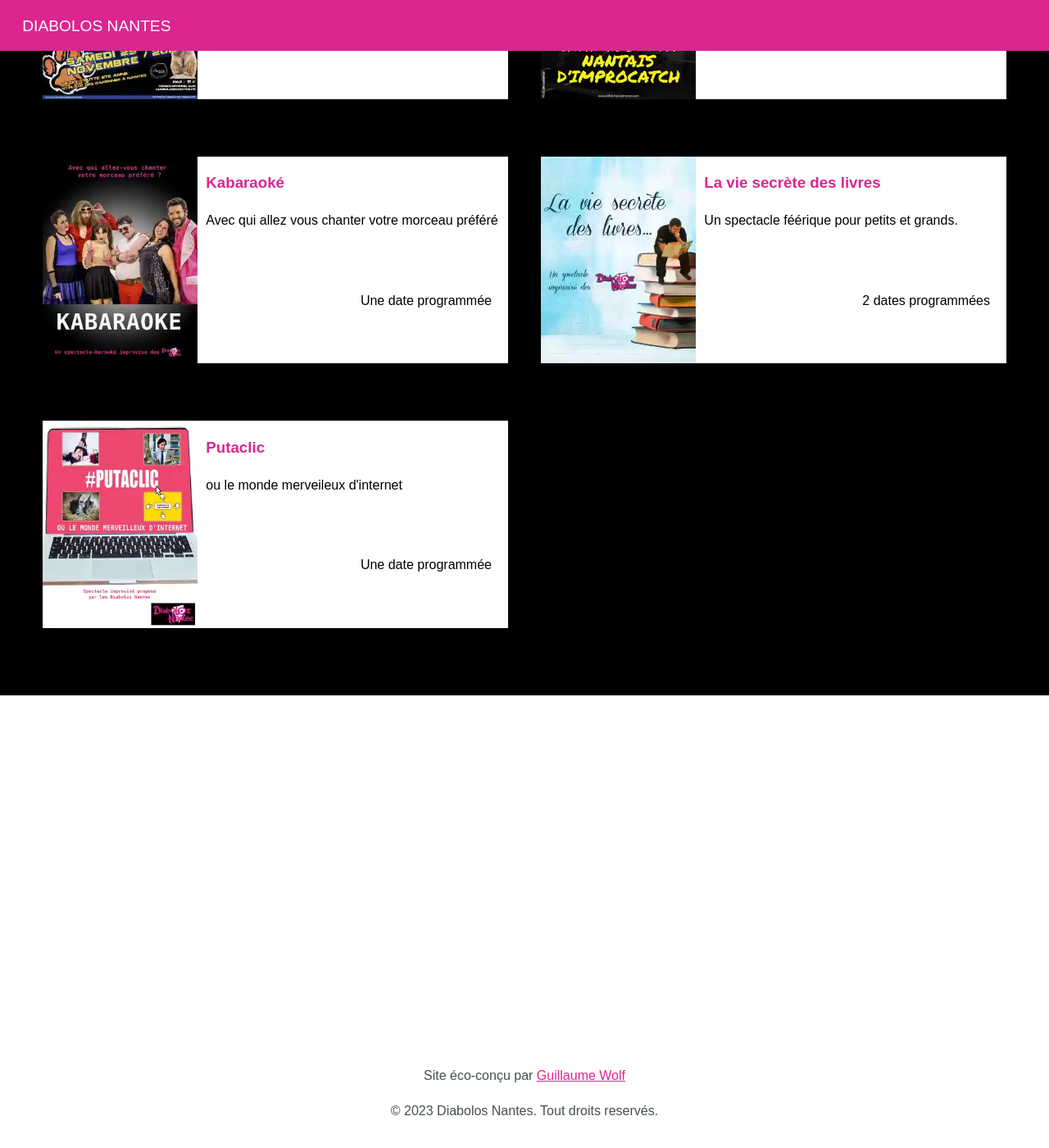
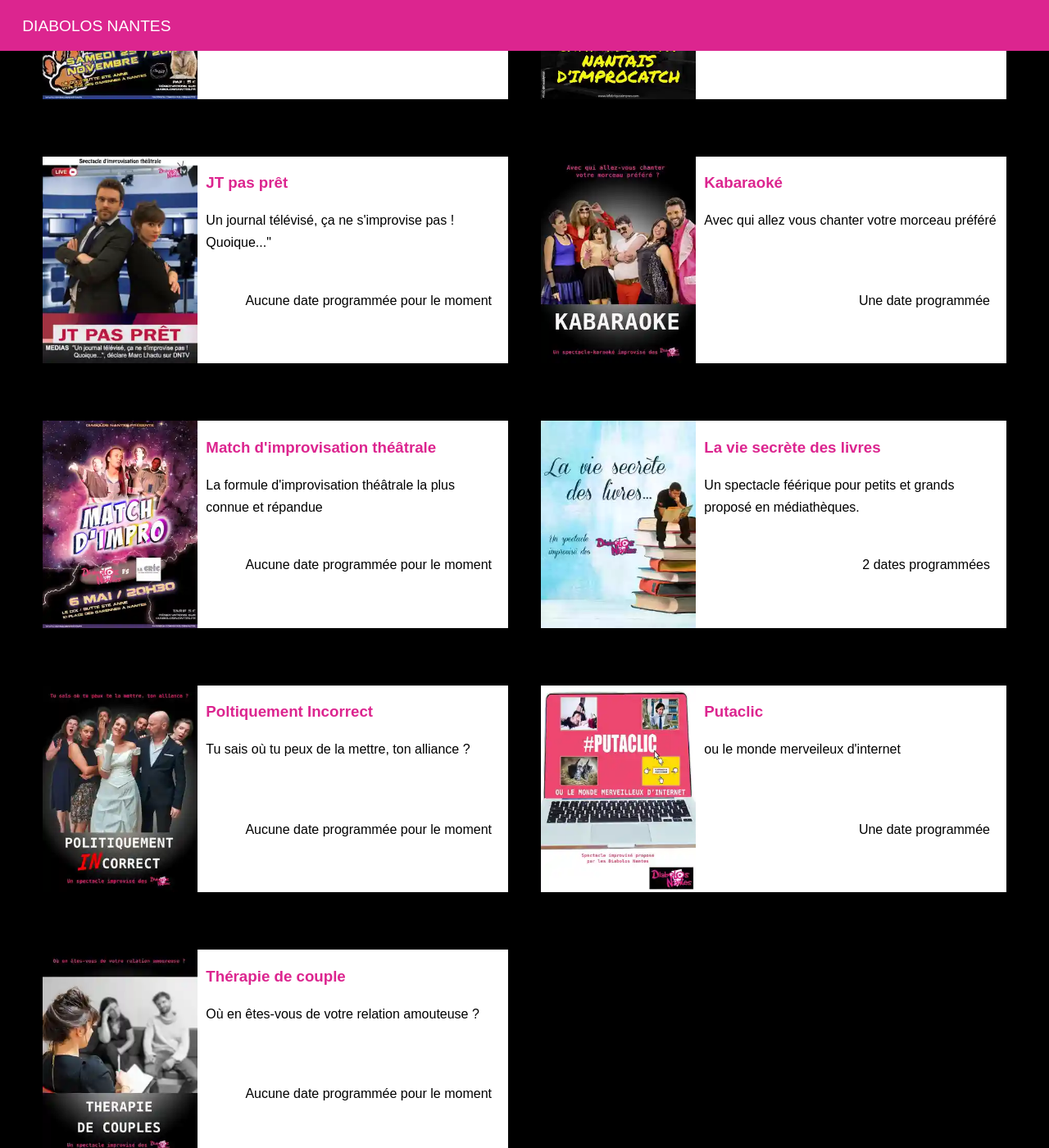
Before and after one commit to guillaumew/diabolos, a Jekyll site: the page built from spectacles.html, in a window 1280 px wide and 1400 px high, scrolled down 664 px. Shown: the whole window at 82% size. Built offline with Jekyll 4.4.1, drawn with Linux system fonts in a browser that asks for light colours.

Commit message:
plus de formules

```diff
--- /dev/null
+++ b/_spectacles/jt-pas-pret.md
@@ -0,0 +1,12 @@
+---
+short: jt
+title: JT pas prêt
+image: jt.webp
+summary: Un journal télévisé, ça ne s'improvise pas ! Quoique..."
+type: shortform
+audience: Adultes et adolesent.e.s
+---
+
+"Madame, Monsieur, bonsoir" : une phrase que l’on a l’habitude d’entendre tous les soirs, à la même heure, à la seconde près… Oui, mais voilà :  il y a toujours les « aléas du direct ».
+
+Heureusement, un journaliste en retard peut toujours compter sur les théatrespectateurs et théatrespectatrices pour l’aider à trouver le bon angle, sortir un scoop. Car c’est bien connu, l’audimat.. euh, l’opinion publique a toujours raison !
--- /dev/null
+++ b/_spectacles/match.md
@@ -0,0 +1,14 @@
+---
+short: match
+title: Match d'improvisation théâtrale
+summary: La formule d'improvisation théâtrale la plus connue et répandue
+image: match.webp
+type: shortform
+audience: Adultes et adolesent.e.s
+---
+
+Deux équipes s'opposent dans ce spectacle d'improvisation théâtrale sous le jugement d'un impitoyable arbitre.
+
+Les équipes devront faire preuve d'imagination pour vous proposer des histoires uniques à partir des thèmes de l'arbitre.
+
+Un seul juge dans cet affrontement : le public, qui décidera de l'équipe vainqueur par ses votes.
--- a/_spectacles/mediatheque.md
+++ b/_spectacles/mediatheque.md
@@ -2,7 +2,7 @@
 short: mediatheque
 title: La vie secrète des livres
 image: mediatheque.webp
-summary: Un spectacle féérique pour petits et grands.
+summary: Un spectacle féérique pour petits et grands proposé en médiathèques.
 type: shortform
 audience: Petits et grands (à partir de 6 ans)
 ---
--- /dev/null
+++ b/_spectacles/politiquement-incorrect.md
@@ -0,0 +1,12 @@
+---
+short: politiquement
+title: Poltiquement Incorrect
+image: politiquement.webp
+summary: Tu sais où tu peux de la mettre, ton alliance ?
+type: longform
+audience: Adultes et adolesent.e.s
+---
+
+Nous participons tous à des moments de vie particuliers, importants, émouvants, où les codes sociaux sont si forts qu'il convient de les respecter pour que tout se déroule selon les conventions : mariage, enterrement, remise de diplôme, crémaillère....
+
+Et si pour une fois lors de ces événements, les gens disaient vraiment ce qu'ils pensent, faisaient vraiment ce qu'ils veulent, au risque de casser les codes et briser les tabous ?
--- /dev/null
+++ b/_spectacles/therapie-couple.md
@@ -0,0 +1,14 @@
+---
+short: therapie
+title: Thérapie de couple
+image: therapie.webp
+summary: Où en êtes-vous de votre relation amouteuse ?
+type: shortform
+audience: Adultes et adolesent.e.s
+---
+
+Relation amoureuse (n.f.) : lien entre deux sujets fondé sur l’existence d’un sentiment amoureux partagé.
+
+Venez vous immiscer dans l’intimité de nos couples. La célèbre psychothérapeute D. Clique va vous distiller ses conseils au travers de cette conférence, illustrés par l’histoire de trois couples d’un soir que vous aurez constitués.
+
+Après cela, vous serez prêt·e·s pour “régler à deux des problèmes qu’on n’aurait pas eus tout·e seul·e”, comme disait son mentor Coluche !
```
Also changed, not shown: assets/img/jt.webp (added), assets/img/match.webp (added), assets/img/politiquement.webp (added), assets/img/therapie.webp (added).
